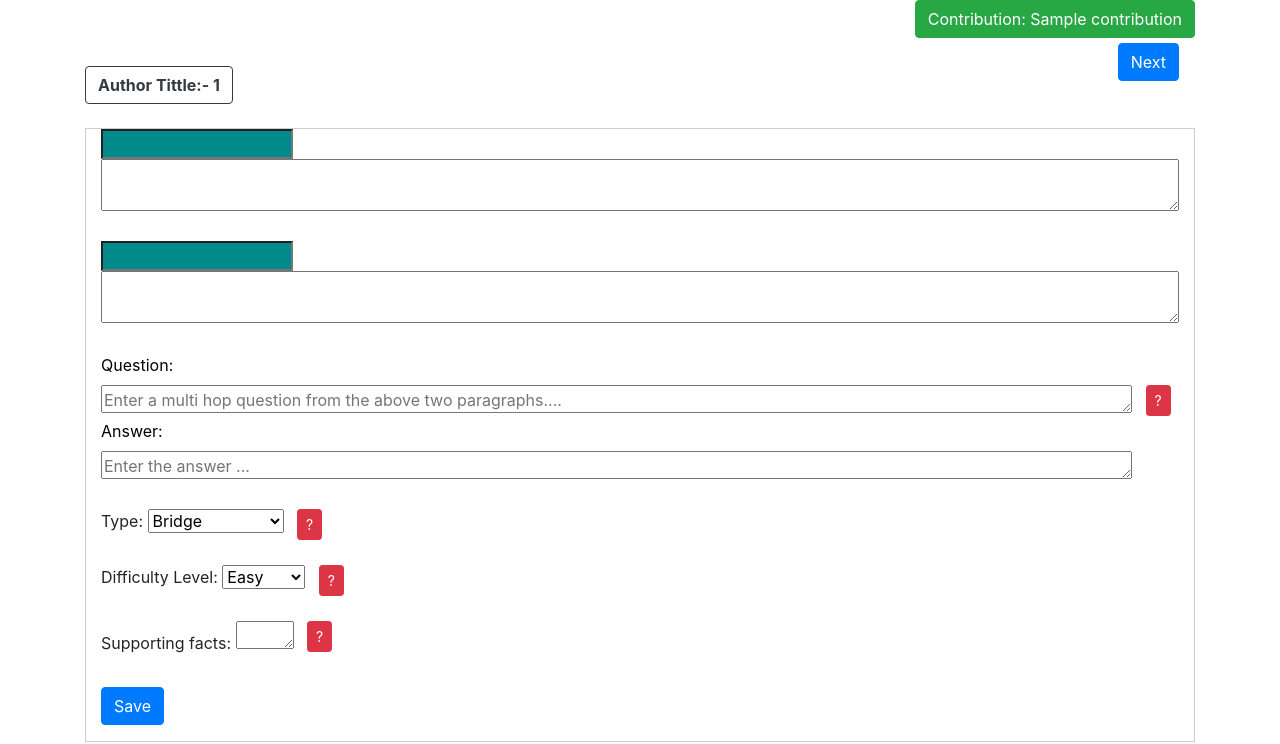
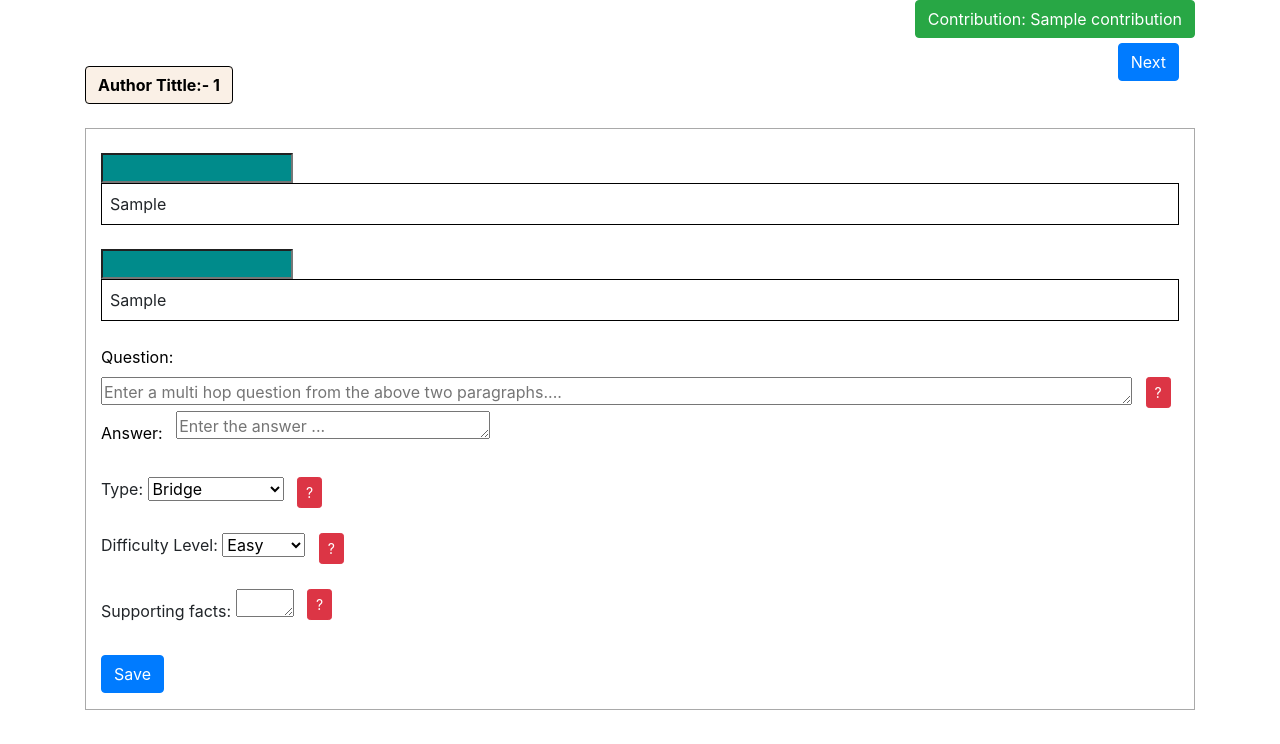
Before and after one commit to UA-KMAP/KMAP-QA, a Django app: template qa_interface/templates/qa_create.html in a window 1280 px wide. Shown: the part 56-800 px from the top of the page. Run offline with Django 4.2, Linux system fonts and the light colour scheme; a user stored in the database is signed in; the template is opened without the code that fills it: values that come from a table or form of the project are taken from there, most other values are stand-ins (such as "Sample title", 1, 10 or a date in 2020); some libraries are stand-ins or nearby versions.

Commit message:
Extended feature added & stable commit ...

```diff
--- a/qa_interface/forms.py
+++ b/qa_interface/forms.py
@@ -9,15 +9,15 @@ class QA_Form(forms.ModelForm):
         model = QA_Interface
         widgets = {
             'title_A': forms.TextInput(attrs={'class': 'title'}),
-            'par_A_mod': forms.Textarea(attrs={'rows': 2, 'cols': 140, 'class': 'paragraph'}),
+            # 'par_A_mod': forms.Textarea(attrs={'rows': 2, 'cols': 140, 'class': 'paragraph'}),
             'par_A': forms.HiddenInput(),
             'title_B': forms.TextInput(attrs={'class': 'title'}),
-            'par_B_mod': forms.Textarea(attrs={'rows': 2, 'cols': 140, 'class': 'paragraph'}),
+            # 'par_B_mod': forms.Textarea(attrs={'rows': 2, 'cols': 140, 'class': 'paragraph'}),
             'par_B': forms.HiddenInput(),
-            'question': forms.Textarea(attrs={'rows': 1, 'cols': 100,
+            'question': forms.Textarea(attrs={'rows': 1, 'cols': 100,'class': 'question',
                                               'placeholder': 'Enter a multi hop question from the above two paragraphs....'}),
             'answer': forms.Textarea(
-                attrs={'rows': 1, 'cols': 100, 'class': 'answer', 'placeholder': 'Enter the answer ...'}),
+                attrs={'rows': 1, 'cols': 30, 'class': 'answer', 'placeholder': 'Enter the answer ...'}),
             'supporting_facts': forms.Textarea(attrs={'rows': 1, 'cols': 5}),
             'source_id': forms.HiddenInput(),
         }
@@ -26,10 +26,10 @@ class QA_Form(forms.ModelForm):
             "source_id",
             "title_A",
             "par_A",
-            "par_A_mod",
+            # "par_A_mod",
             "title_B",
             "par_B",
-            "par_B_mod",
+            # "par_B_mod",
             "question",
             "answer",
             "question_type",
--- a/qa_interface/models.py
+++ b/qa_interface/models.py
@@ -8,10 +8,10 @@ class QA_Interface(models.Model):
 
 	source_id=models.CharField(max_length=30,blank=False,null=False) # max_length = required
 	title_A=models.CharField(blank=False, null=False,max_length=35)
-	par_A_mod=models.TextField(blank=False, null=False)
+	# par_A_mod=models.TextField(blank=False, null=False)
 	par_A=models.TextField(blank=False, null=False)
 	title_B=models.CharField(blank=False, null=False,max_length=35)
-	par_B_mod=models.TextField(blank=False, null=False)
+	# par_B_mod=models.TextField(blank=False, null=False)
 	par_B = models.TextField(blank=False, null=False)
 	question=models.TextField(blank=False, null=False, max_length=1000,help_text=' &nbsp; <button type="button" class="btn btn-danger btn-sm align-top" data-bs-container="body" '
 																					  'data-bs-toggle="popover" data-bs-placement="right" data-bs-html="true"  '
--- a/qa_interface/templates/qa_create.html
+++ b/qa_interface/templates/qa_create.html
@@ -12,30 +12,30 @@
 
                 {% if user.is_authenticated %}
                     <div class="d-flex justify-content-left">
-                        <button class="btn btn-outline-dark my-2 my-sm-0" type="submit" name="source_id" ><b>Author
+                        <button class="btn btn-outline-success my-2 my-sm-0 source" type="submit"  ><b>Author
                             Tittle:- {{ author_id }}</b></button>
                     </div>
                 {% endif %}
 
                 <div class="col-md-3 col-sm-3 col-xs-3">&nbsp;</div>
-                <div class="container-fluid justify-content-center" style="border:1px solid #cecece;">
+                <div class="container-fluid justify-content-center" style="border:1px solid darkgrey;">
 
 
                     <div class="form-group">
 
-                        <div class="">
+                        <div >
                             {{ form.source_id }}
                         </div>
-
+                        <div class="col-md-3 col-sm-3 col-xs-3">&nbsp;</div>
                         <div class="title">
                             {{ form.title_A }}
                         </div>
 
-                        <div class="paragraph">
+                        <div >
                             {{ form.par_A }}
                         </div>
-                        <div class="paragraph">
-                            {{ form.par_A_mod }}
+                        <div class="container-fluid paragraph">
+                            {{ par_A|safe}}
                         </div>
                         <div class="col-md-3 col-sm-3 col-xs-3">&nbsp;</div>
 
@@ -43,11 +43,11 @@
                             {{ form.title_B }}
                         </div>
 
-                        <div class="paragraph">
+                        <div>
                             {{ form.par_B }}
                         </div>
-                         <div class="paragraph">
-                            {{ form.par_B_mod }}
+                         <div class="container-fluid paragraph">
+                            {{ par_B|safe }}
                         </div>
                         <div class="col-md-3 col-sm-3 col-xs-3">&nbsp;</div>
                         <div class="question">
--- a/templates/base.html
+++ b/templates/base.html
@@ -21,11 +21,19 @@
         vertical-align: top;
     }
 
-    .paragraph, .question, .answer {
+    .question, .answer {
         max-width: 100%;
         color: black;
         font-weight: 400;
         text-align: justify;
+    }
+
+    .paragraph{
+        border: 1px solid black;
+        text-align: justify;
+        background-color: white;
+        padding:0.5em;
+
     }
 
     .title {
@@ -36,7 +44,15 @@
     }
 
     .source{
-        border: 0;
+        border: 1px solid;
+        background-color: linen;
+        color: black;
+    }
+
+    .script{
+        font-weight:bold;
+        color:blue;
+        background-color: lightcoral;
     }
 
 </style>
```
Also changed, not shown: qa_interface/views.py (+5 -7 lines), db.sqlite3, qa_interface/migrations/0033_remove_qa_interface_par_a_mod_and_more.py (added), 6 other files.
